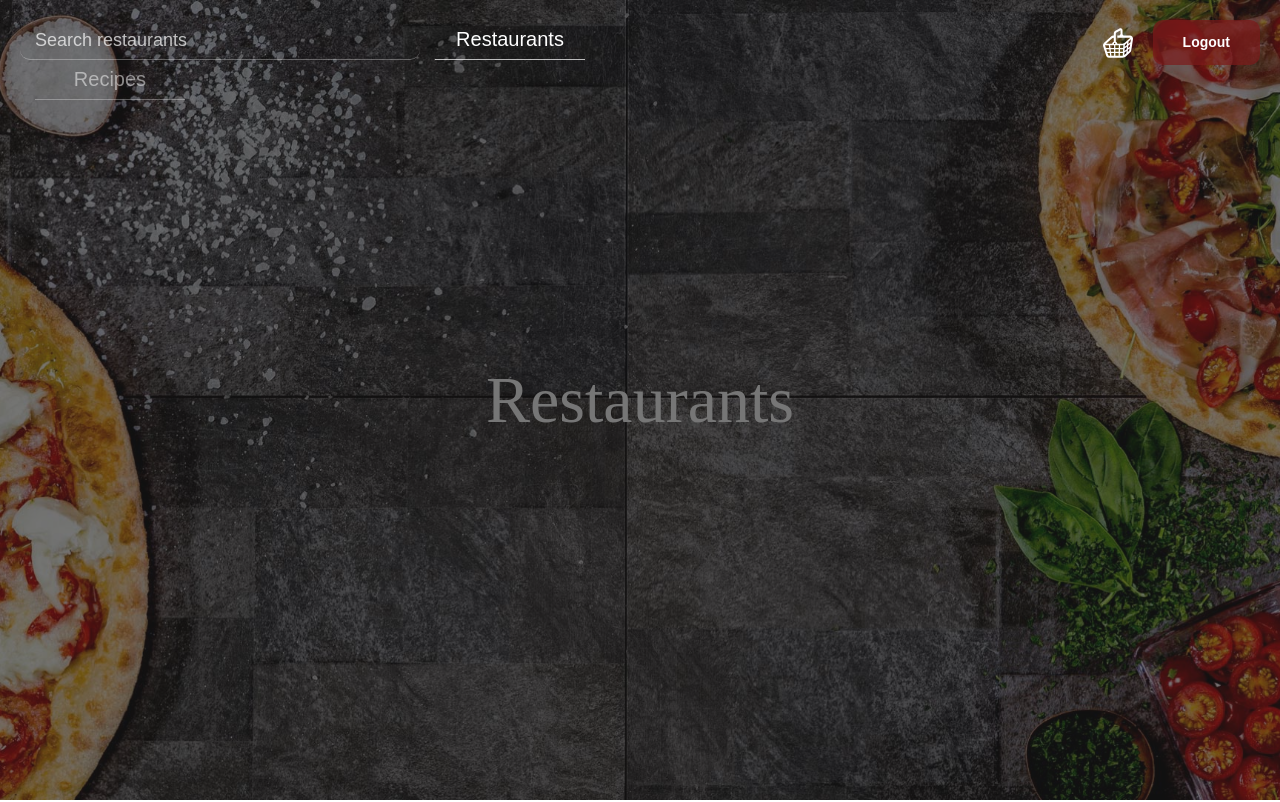
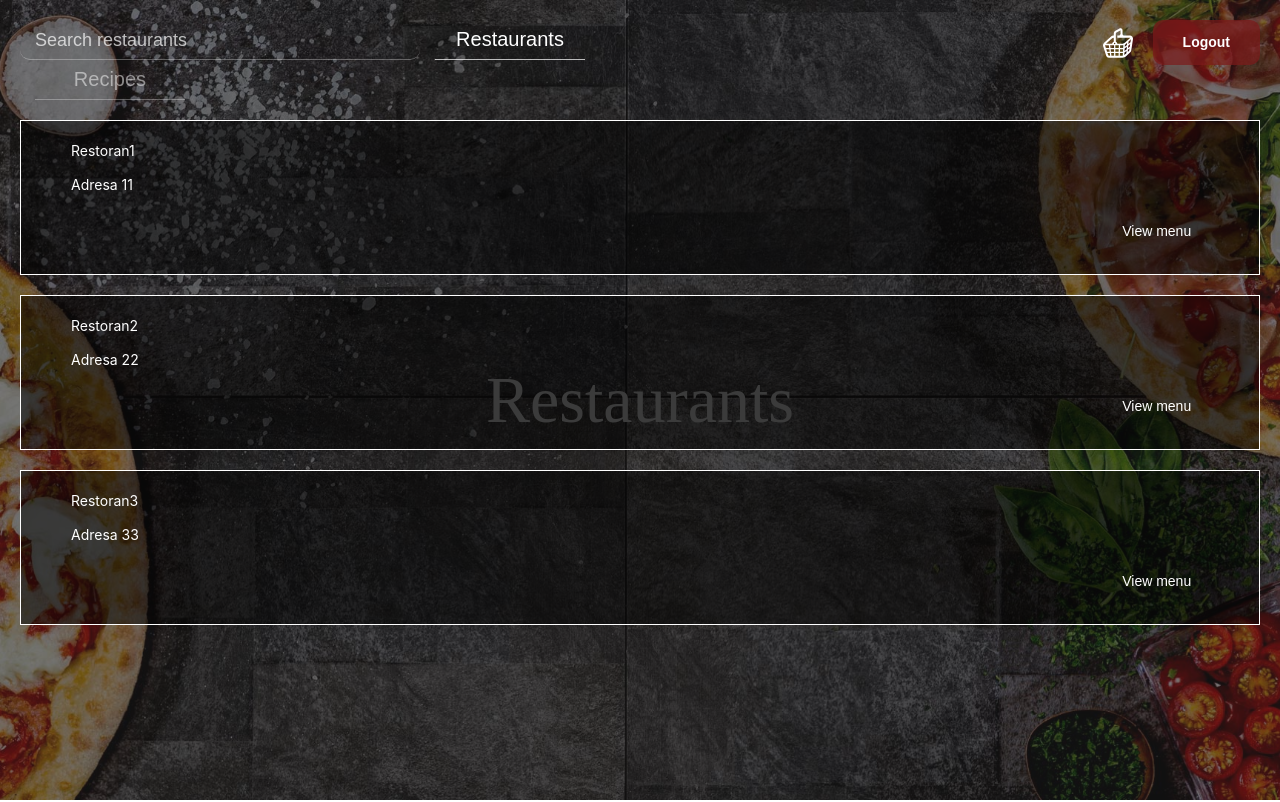
Before and after one commit to lucijamilicic/rs2, a React (Create React App) app in the folder Restaurants/WebApps/restaurants-app/: page / in a window 1280 px wide. Shown: the top 802 px of the page. Built offline with nearby package versions, Linux system fonts and the light colour scheme.

Commit message:
fix positioning

```diff
--- a/Restaurants/WebApps/restaurants-app/src/Components/App.css
+++ b/Restaurants/WebApps/restaurants-app/src/Components/App.css
@@ -18,6 +18,7 @@
   position: absolute;
   top: 0;
   background-color: rgba(27,27,27,0.6);
+  padding-top: 100px;
 }
 
 .App div {
--- a/Restaurants/WebApps/restaurants-app/src/Components/App.js
+++ b/Restaurants/WebApps/restaurants-app/src/Components/App.js
@@ -9,8 +9,9 @@ const App = () => {
       <div className="App">
         <div>Restaurants</div>
       </div>
+          <div className="App-overlay">
           <RestaurantsList></RestaurantsList>
-          <div className="App-overlay" />
+          </div>
     </>
   );
 };
```
